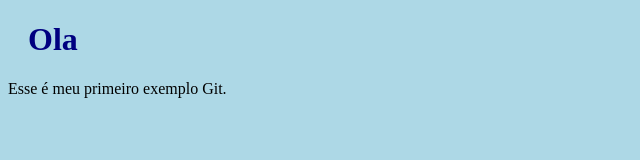
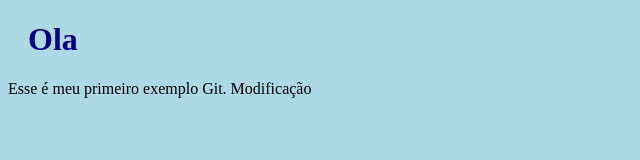
Before and after one commit to edsontucurui/aprendendo_git, a plain HTML site: page index.html in a window 1280 px wide. Shown: the whole page, without its empty margins (0-640 px from the left). Drawn offline with Linux system fonts and the light colour scheme.

Commit message:
Modificação

```diff
--- a/index.html
+++ b/index.html
@@ -7,7 +7,7 @@
 <body>
 
 <h1>Ola</h1>
-<p>Esse é meu primeiro exemplo Git.</p>
+<p>Esse é meu primeiro exemplo Git. Modificação</p>
 
 </body>
 </html>
```
